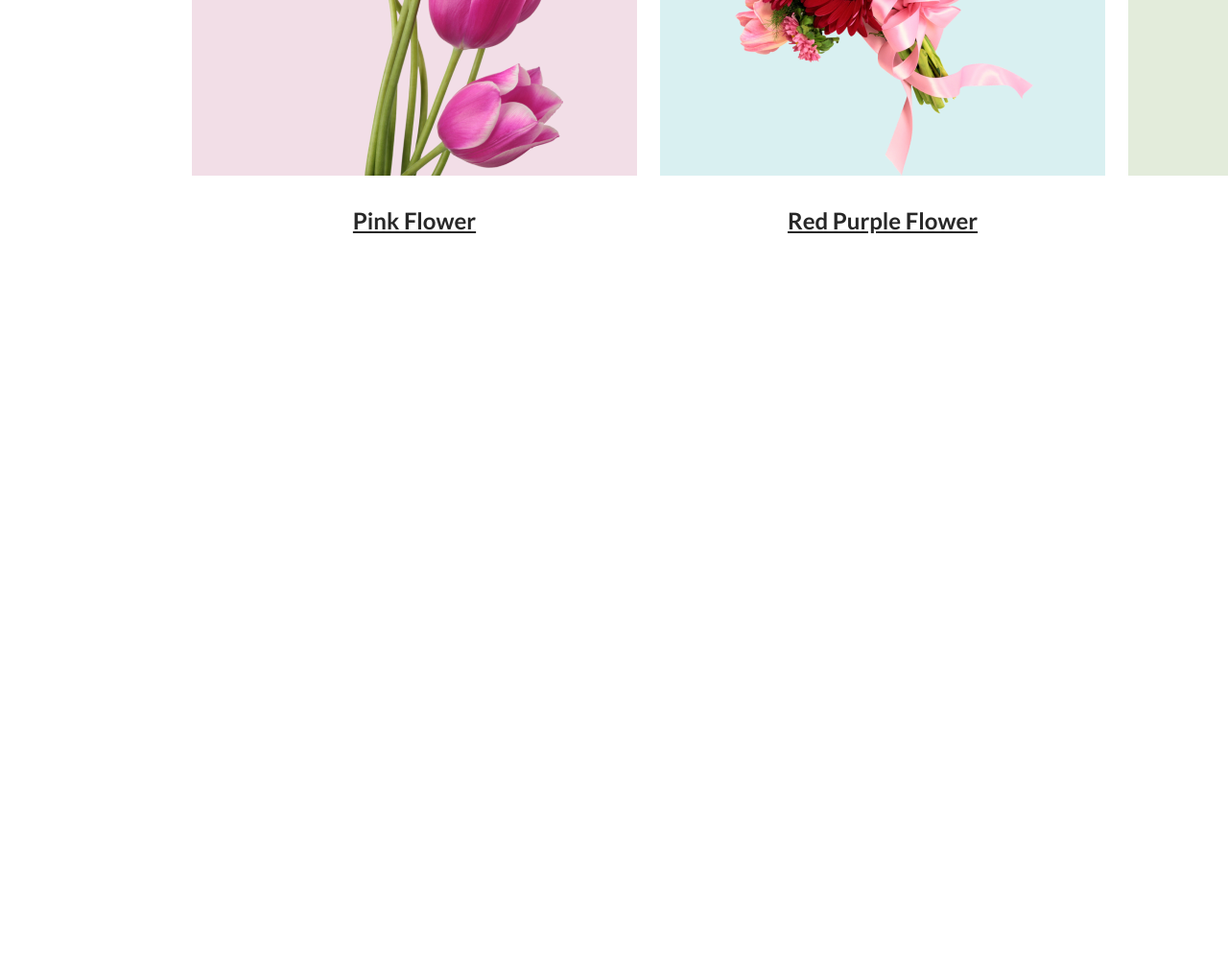
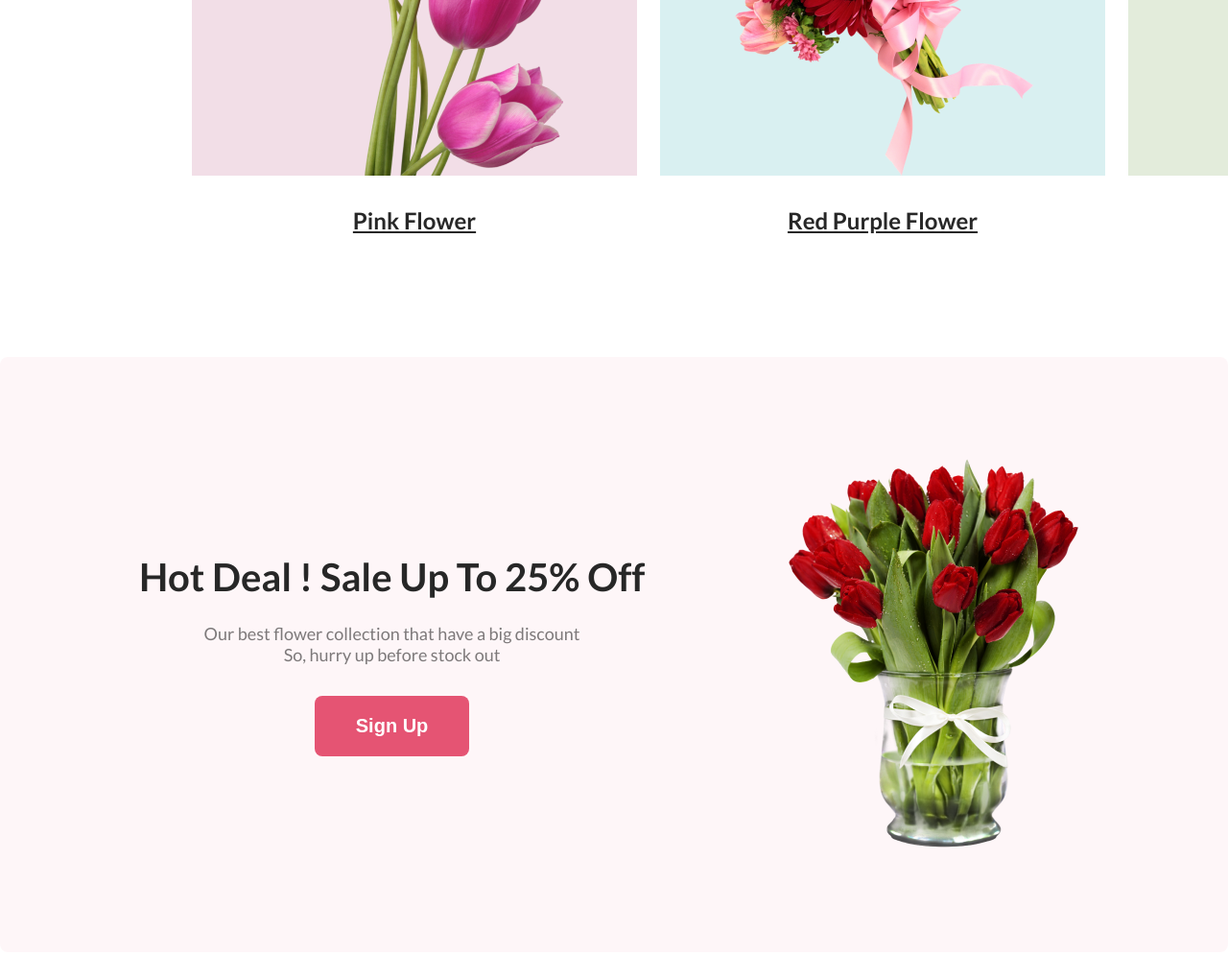
Before and after one commit to arfanur04/m6-assignment-1, a plain HTML site: page index.html in a window 1280 px wide. Shown: the part 1563-2558 px from the top of the page at 96% size. Before the commit the page ends 1807 px from the top, so only its background shows below. Drawn offline with Linux system fonts and the light colour scheme.

Commit message:
hot deal section added

```diff
--- a/index.html
+++ b/index.html
@@ -35,7 +35,7 @@
 					beautiful flowers a <br />
 					part of your life.
 				</h1>
-				<p class="header-description">
+				<p class="section-description header-description">
 					Elegant flowers for you <br />
 					Make your partner feel special <br />
 					Being romantic is just one step away
@@ -52,8 +52,8 @@
 		<main>
 			<!--: ------------------------- Our Feature Flower -------------------------- -->
 			<section>
-				<h3 class="feature-flower-title">Our Featured Flowers</h3>
-				<p class="feature-flower-description">
+				<h3 class="section-title feature-flower-title">Our Featured Flowers</h3>
+				<p class="section-description feature-flower-description">
 					Our special flower collection make you happy and make you fill good
 					<br />
 					“Just like a flower, You have to be where the sun shines.”
@@ -73,6 +73,26 @@
 					</div>
 				</div>
 			</section>
+			<!--: -------------------------- hot deal section --------------------------- -->
+			<section>
+				<div class="hot-deal-container">
+					<div class="hot-deal-content">
+						<h3 class="section-title hot-deal-title">
+							Hot Deal ! Sale Up To 25% Off
+						</h3>
+						<p class="section-description hot-deal-description">
+							Our best flower collection that have a big discount <br />
+							So, hurry up before stock out
+						</p>
+						<button class="primary-btn">Sign Up</button>
+					</div>
+					<img
+						class="hot-deal-image"
+						src="./Flower-Asset/pngwing-8.png"
+						alt=""
+					/>
+				</div>
+			</section>
 		</main>
 		<footer></footer>
 	</body>
--- a/style/flower-shop.css
+++ b/style/flower-shop.css
@@ -16,6 +16,22 @@ body {
 	color: #fff;
 	font-size: 20px;
 	font-weight: 700;
+}
+
+.primary-color {
+	color: #E55473;
+}
+
+.section-title {
+	color: #272727;
+	font-size: 40px;
+	font-weight: 800;
+}
+
+.section-description {
+	color: rgba(39, 39, 39, 0.6);
+	font-size: 18px;
+	font-weight: 400;
 }
 
 /*: ------------------------- header related style ------------------------- */
@@ -46,28 +62,19 @@ body {
 }
 
 .header-description {
-	color: rgba(39, 39, 39, 0.6);
-	font-size: 18px;
-	font-weight: 400;
 	margin: 32px 0;
 }
 
 
 /*: -------------------------- Our Featured Flowers -------------------------- */
 .feature-flower-title {
-	color: #272727;
 	text-align: center;
-	font-size: 40px;
-	font-weight: 800;
 	margin-top: 178px;
 	margin-bottom: 24px;
 }
 
 .feature-flower-description {
-	color: rgba(39, 39, 39, 0.60);
 	text-align: center;
-	font-size: 18px;
-	font-weight: 400;
 	line-height: 30px;
 	margin-bottom: 48px;
 }
@@ -118,3 +125,26 @@ body {
 	font-weight: 700;
 	text-decoration-line: underline;
 }
+
+/*: ---------------------------- hot deal section ---------------------------- */
+.hot-deal-container {
+	display: flex;
+	align-items: center;
+	justify-content: space-evenly;
+	border-radius: 8px;
+	background-color: rgba(229, 84, 115, 0.05);
+	margin: 128px 0;
+	padding: 100px 0;
+}
+
+.hot-deal-content {
+	text-align: center;
+}
+
+.hot-deal-title {
+	margin-bottom: 24px;
+}
+
+.hot-deal-description {
+	margin-bottom: 32px;
+}
```
